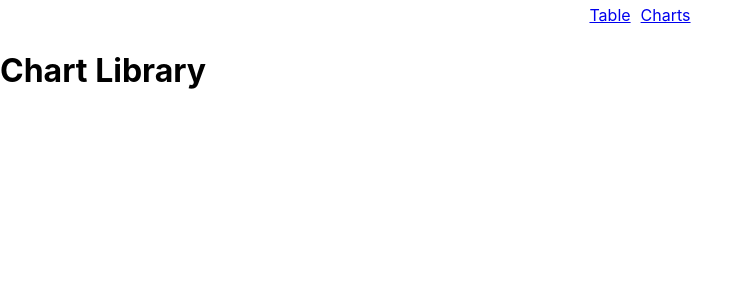
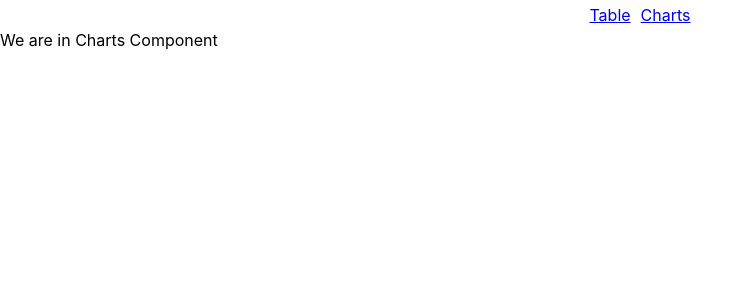
Before and after one commit to Hathaway-Shan/React-open-source-spotlight, a React (Create React App) app: page /charts in a window 1280 px wide. Shown: the top 300 px of the page, without its empty margins (0-752 px from the left). Built offline with nearby package versions, Linux system fonts and the light colour scheme.

Commit message:
built Charts and Table Component and tested switch routes to them

```diff
--- a/src/App.js
+++ b/src/App.js
@@ -1,5 +1,7 @@
 import { Link, Route, Switch } from 'react-router-dom';
 import './App.css';
+import Charts from './components/Charts/Charts';
+import Table from './components/Table/Table';
 
 function App() {
   return (
@@ -9,12 +11,8 @@ function App() {
         <Link to="/charts">Charts</Link>
       </nav>
       <Switch>
-        <Route path="/table">
-          <h1>Table Libary</h1>
-        </Route>
-        <Route path="/charts">
-          <h1>Chart Library</h1>
-        </Route>
+        <Route path="/table" component={Table}></Route>
+        <Route path="/charts" component={Charts}></Route>
       </Switch>
     </div>
   );
--- /dev/null
+++ b/src/components/Charts/Charts.js
@@ -0,0 +1,5 @@
+import React from 'react';
+
+export default function Charts() {
+  return <div>We are in Charts Component</div>;
+}
--- /dev/null
+++ b/src/components/Table/Table.js
@@ -0,0 +1,7 @@
+import React from 'react';
+
+export default function Table() {
+  return (
+    <div>We are in Table Component</div>
+  );
+}
```
